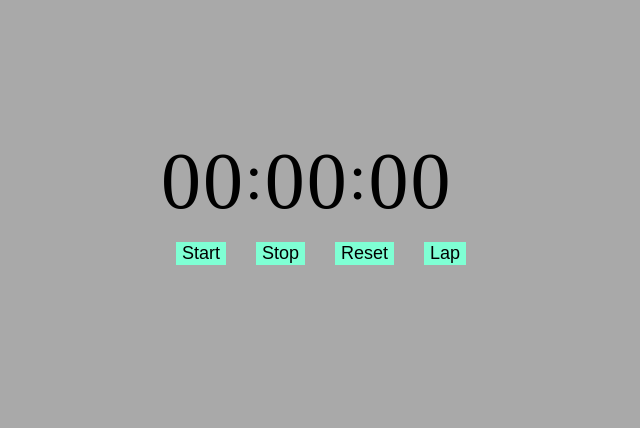
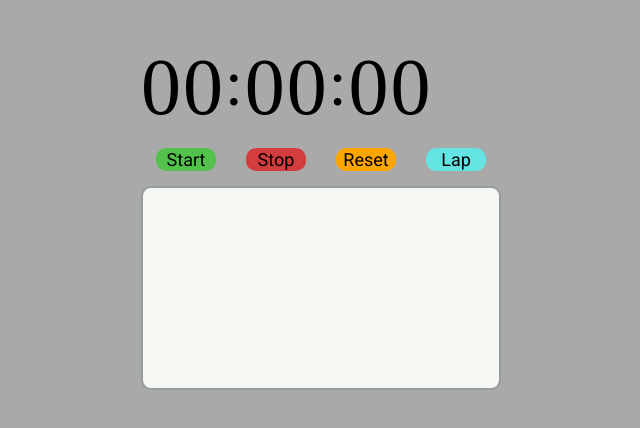
Before and after one commit to Shopify/eng-intern-assessment-react, a React app: page / in a window 1280 px wide. Shown: the part 184-612 px from the top of the page, without its empty margins (319-959 px from the left). Built offline with nearby package versions, Linux system fonts and the light colour scheme.

Commit message:
Add styles to StopWatchButton.

```diff
--- a/src/StopWatchButton.tsx
+++ b/src/StopWatchButton.tsx
@@ -46,19 +46,21 @@ export default function StopWatchButton(props:Props) {
 
   const handleLapButton = () => {
     const lapTime = calculateTime(timeInSeconds);
-    setLaps((prevLap) => [...prevLap, {id: laps.length + 1, time: lapTime }])
+    setLaps((prevLap) => [...prevLap, {id: laps.length + 1, time: `${lapTime[0]}:${lapTime[1]}:${lapTime[2]}` }])
   }
     return(
         <div className="controls">
-          <button title="start" onClick={handlePlayButton}>Start</button>
-          <button title="stop" onClick={handleStopButton}>Stop</button>
-          <button title="reset" onClick={handleResetButton}>Reset</button>
-          <button title="lap" onClick={handleLapButton}>Lap</button>
-          <ul>
-          {laps.map((lap) => (
-          <li key={lap.id}>{`Lap ${lap.id}: ${lap.time}`}</li>
-            ))}
-          </ul>
+          <button title="start" className="start" onClick={handlePlayButton}>Start</button>
+          <button title="stop" className="stop" onClick={handleStopButton}>Stop</button>
+          <button title="reset" className="reset" onClick={handleResetButton}>Reset</button>
+          <button title="lap" className="lapButton" onClick={handleLapButton}>Lap</button>
+          <section className="lap-container">
+            <ul>
+              {laps.map((lap) => (
+              <li className="lap" key={lap.id}>{`Lap ${lap.id}: ${lap.time}`}</li>
+              ))}
+            </ul>
+          </section>
         </div>
     )
 }
--- a/styles/StopWatchButton.css
+++ b/styles/StopWatchButton.css
@@ -2,5 +2,47 @@
   margin: 15px;
   font-size: large;
   border: none;
-  background-color: aquamarine;
+  /* background-color: #63e3e1; */
+  font-family: 'Roboto', sans-serif;
+  border-radius: 10px;
+  cursor: pointer;
+  width: 60px;
 }
+
+.lap-container {
+  height: auto;
+  border: 2px solid #939d9b;
+  max-height: 200px;
+  min-height: 200px;
+  overflow: auto;
+  font-family: 'Roboto', sans-serif;
+  border-radius: 10px;
+  font-size: large;
+  background-color: rgb(247, 247, 244);
+  color: black
+}
+
+::-webkit-scrollbar-track {
+  background-color: transparent;
+}
+
+.lap {
+  margin-top: 10px;
+  margin-bottom: 10px;
+}
+
+.start {
+  background-color: #53c24d;
+}
+
+.stop {
+  background-color: rgb(212, 61, 61);
+}
+
+.reset {
+  background-color: orange;
+}
+
+.lapButton {
+  background-color: #63e3e1;
+}
```
